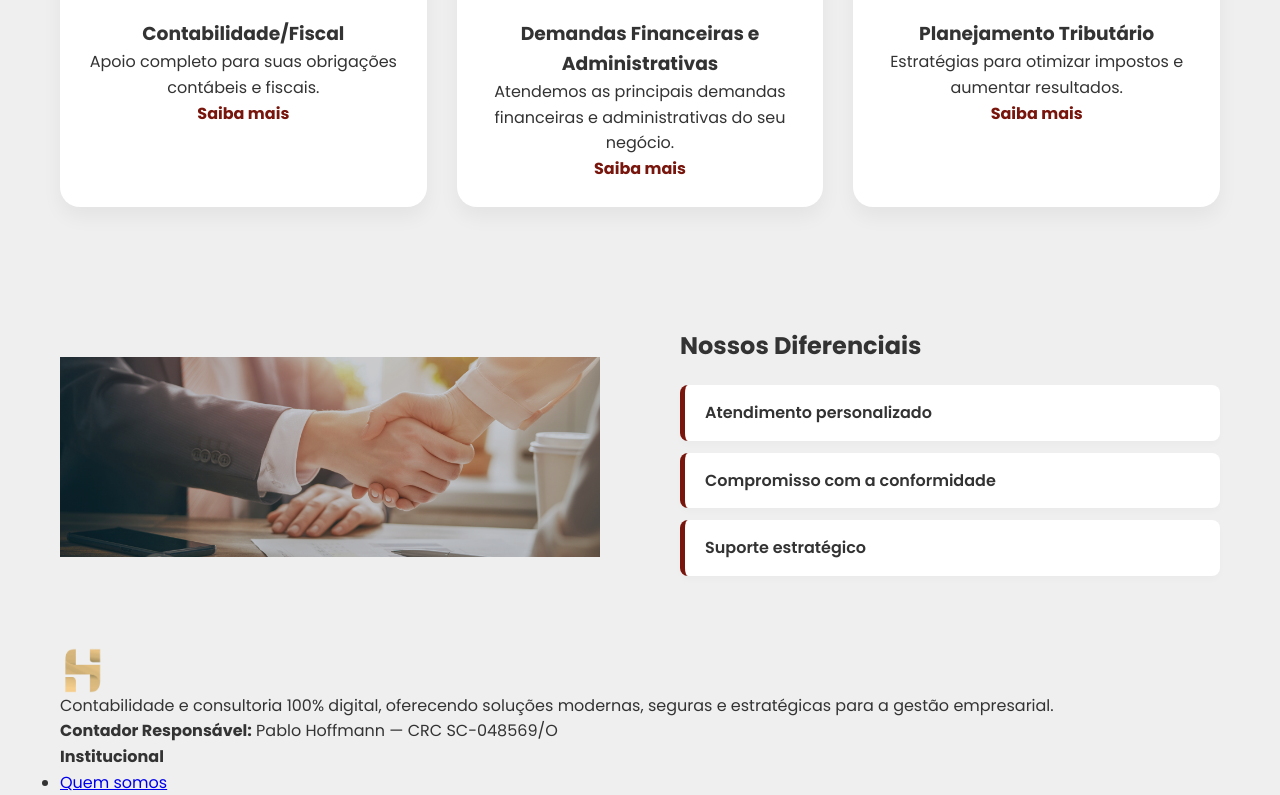
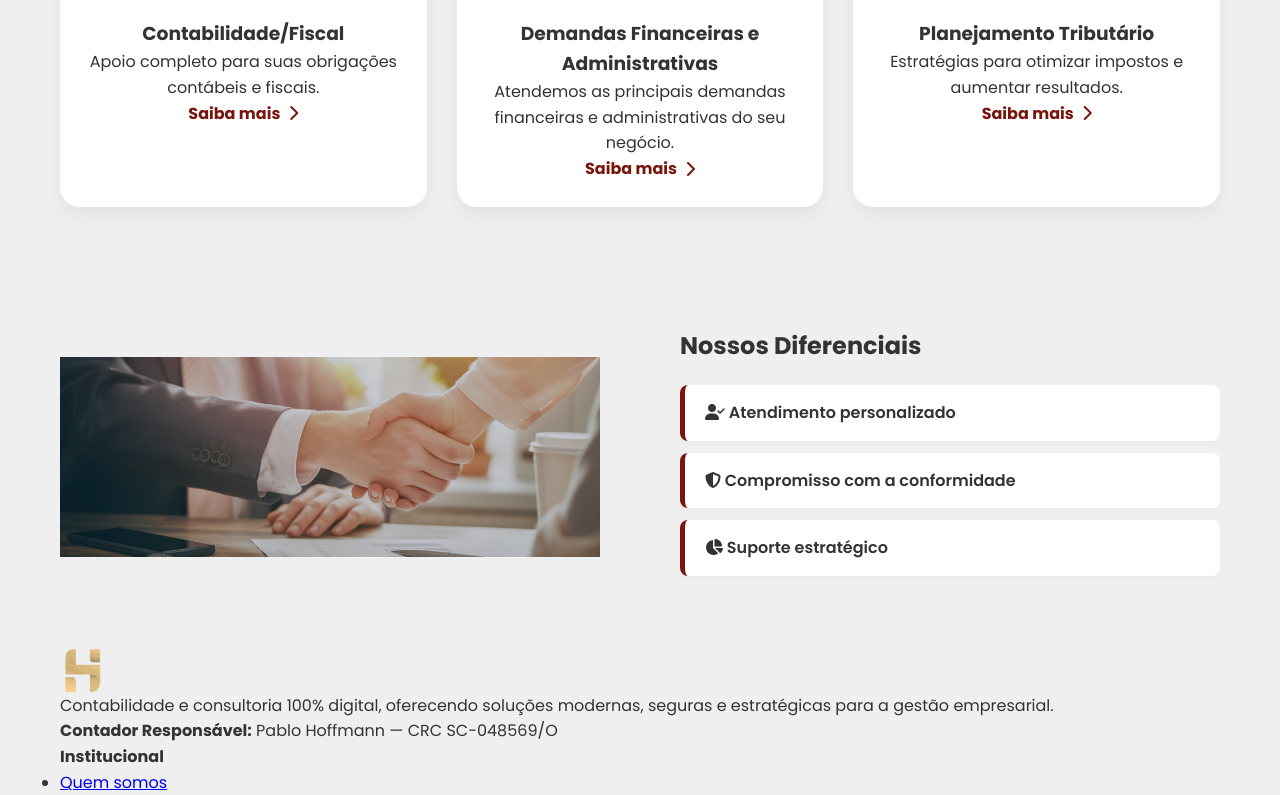
Before and after one commit to Kelvin-Luis-Dev/hoffmancontabilidade, a Flask app: page / in a window 1280 px wide. Shown: the part 1054-1849 px from the top of the page. Run offline with Flask 2, Linux system fonts and the light colour scheme; some libraries are stand-ins or nearby versions.

Commit message:
Update home.html

```diff
--- a/templates/home.html
+++ b/templates/home.html
@@ -6,6 +6,8 @@
     <section class="hero-modern section-padding">
         <div class="container hero-grid">
             <div class="hero-text reveal">
+                <span class="top-tag">Contabilidade Estratégica & Digital</span>
+
                 <h1>Estratégias para negócios <br><strong>de sucesso.</strong></h1>
                 <p>Assessoria contábil completa para empresas de todos os portes. Cuidamos da burocracia para que você foque no crescimento!</p>
 
@@ -22,7 +24,9 @@
             <div class="hero-visual reveal">
                 <div class="visual-container">
                     <div class="blob-bg"></div>
-                    <img src="{{ url_for('static', filename='img/pablohome.png') }}" alt="Pablo Hoffmann" class="hero-img">
+                    <div class="photo-anchor">
+                        <img src="{{ url_for('static', filename='img/pablohome.png') }}" alt="Pablo Hoffmann" class="hero-img">
+                    </div>
                 </div>
             </div>
         </div>
@@ -37,9 +41,11 @@
                     <div class="mini-card-img">
                         <img src="{{ url_for('static', filename='img/' + s.image) }}" alt="{{ s.title }}">
                     </div>
-                    <h3>{{ s.title }}</h3>
-                    <p>{{ s.excerpt }}</p>
-                    <a href="{{ url_for('servicos') }}?anchor={{ s.id }}" class="btn-link">Saiba mais</a>
+                    <div class="mini-card-content">
+                        <h3>{{ s.title }}</h3>
+                        <p>{{ s.excerpt }}</p>
+                        <a href="{{ url_for('servicos') }}?anchor={{ s.id }}" class="btn-link">Saiba mais <i class="fas fa-chevron-right"></i></a>
+                    </div>
                 </div>
                 {% endfor %}
             </div>
@@ -49,17 +55,34 @@
     <section class="home-dif section-padding">
         <div class="container grid-2-cols">
             <div class="dif-img reveal">
-                <img src="{{ url_for('static', filename='img/escolherahoffmann.png') }}" alt="Diferenciais">
+                <div class="image-frame-styled">
+                    <img src="{{ url_for('static', filename='img/escolherahoffmann.png') }}" alt="Diferenciais">
+                </div>
             </div>
             <div class="dif-content reveal">
                 <h2>Nossos Diferenciais</h2>
                 <ul class="dif-list">
-                    <li>Atendimento personalizado</li>
-                    <li>Compromisso com a conformidade</li>
-                    <li>Suporte estratégico</li>
+                    <li><i class="fas fa-user-check"></i> Atendimento personalizado</li>
+                    <li><i class="fas fa-shield-alt"></i> Compromisso com a conformidade</li>
+                    <li><i class="fas fa-chart-pie"></i> Suporte estratégico</li>
                 </ul>
             </div>
         </div>
     </section>
 </div>
+
+<script>
+  document.addEventListener("DOMContentLoaded", function() {
+    const observerOptions = { root: null, rootMargin: '0px', threshold: 0.1 };
+    const observer = new IntersectionObserver((entries) => {
+      entries.forEach(entry => {
+        if (entry.isIntersecting) {
+            entry.target.classList.add('active');
+            observer.unobserve(entry.target);
+        }
+      });
+    }, observerOptions);
+    document.querySelectorAll('.reveal').forEach((el) => { observer.observe(el); });
+  });
+</script>
 {% endblock %}
```
